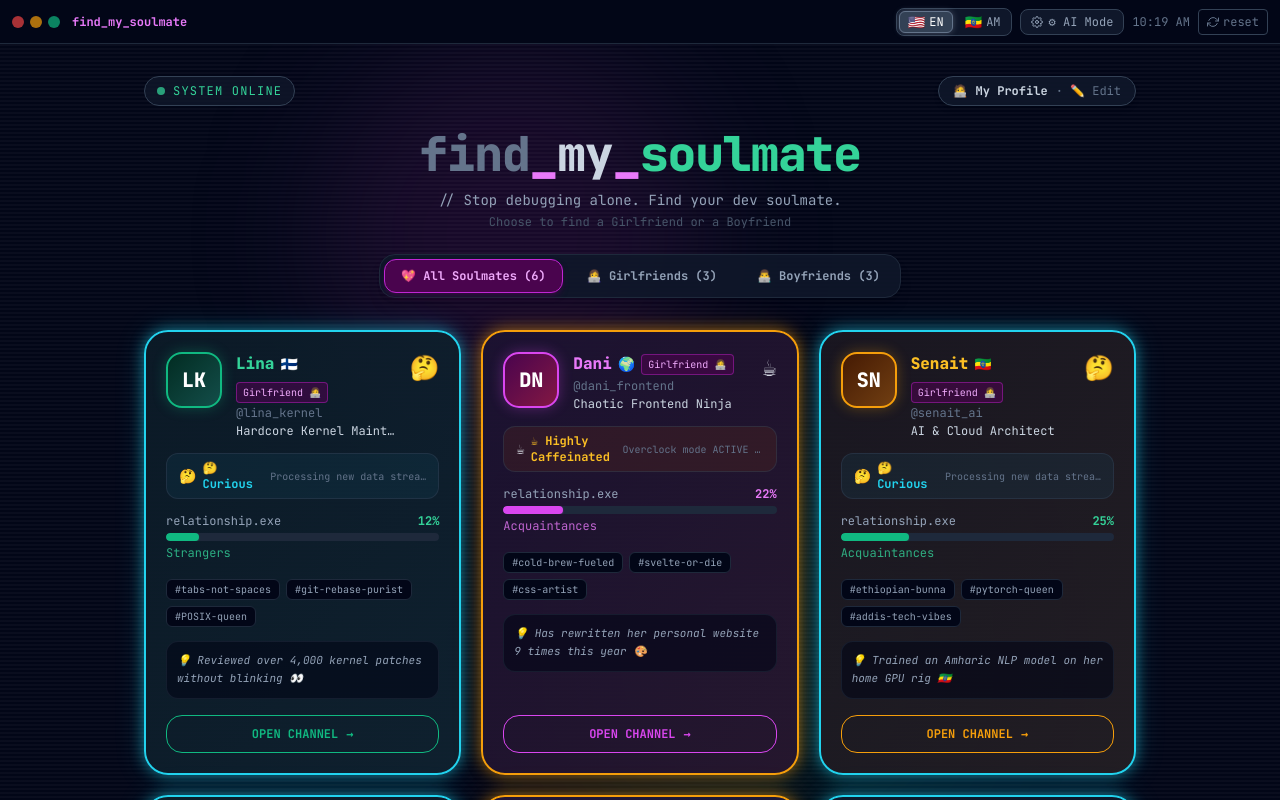
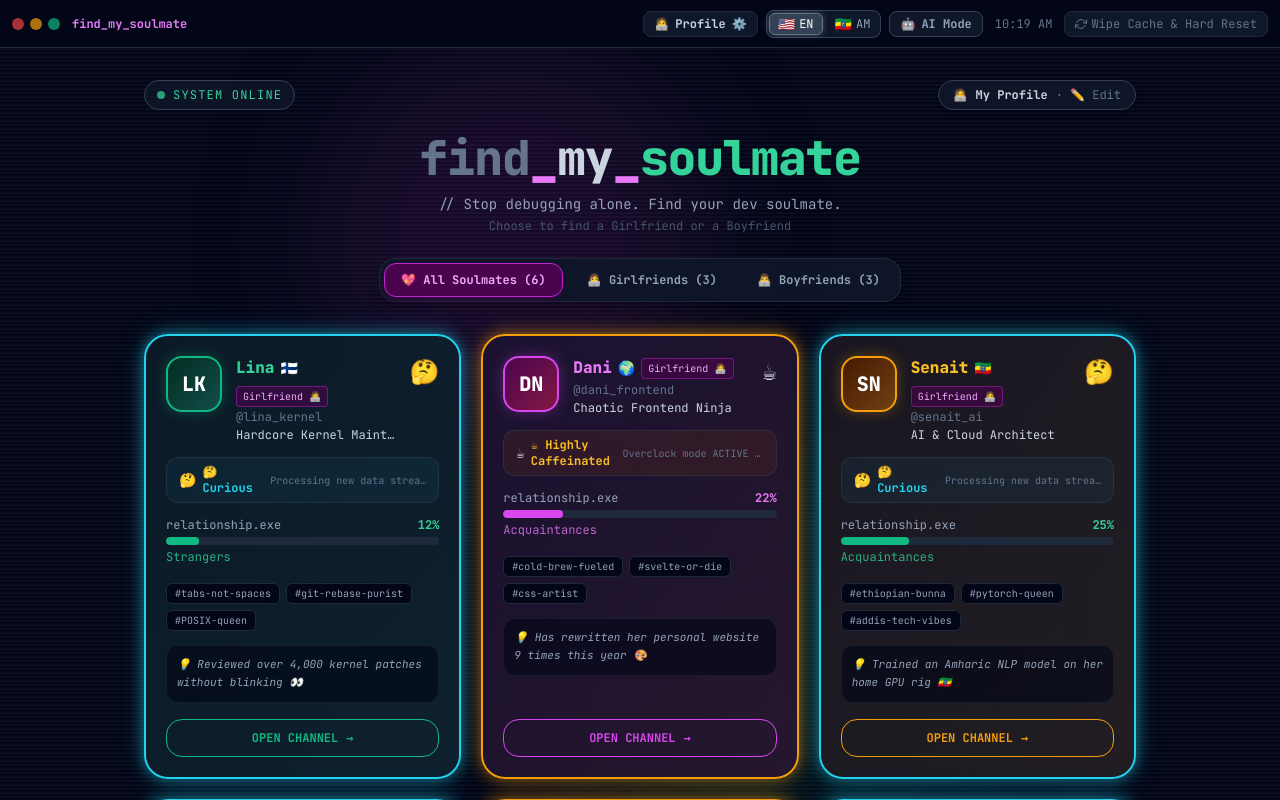
Before and after one commit to Lido01/find-my-soulmate, a React (Vite) app: page / in a window 1280 px wide. Built offline with nearby package versions, Linux system fonts and the light colour scheme.

Commit message:
feat(layout): upgrade HeaderBar with Profile & Audio settings button and gender status pill

```diff
--- a/src/components/layout/HeaderBar.jsx
+++ b/src/components/layout/HeaderBar.jsx
@@ -1,9 +1,12 @@
-// Commit: feat(layout): add HeaderBar with breadcrumb, controls, clock, and reset confirm
+// ─────────────────────────────────────────────────────────────────────────────
+// HeaderBar.jsx — Navigation, Profile Settings, AI Mode, and Voice Controls
+// ─────────────────────────────────────────────────────────────────────────────
 
 import { useState, useEffect } from "react";
 import { MOOD_META } from "../../data/characters.js";
 import LanguageToggle from "../ui/LanguageToggle.jsx";
-import { IconSettings, IconRefresh, IconChevronRight } from "../ui/Icons.jsx";
+import { IconSettings, IconRefresh, IconChevronRight, IconUser, IconHeart } from "../ui/Icons.jsx";
+import { soundEngine } from "../../utils/audio.js";
 
 function useClock() {
   const [time, setTime] = useState(() => new Date().toLocaleTimeString([], { hour: "2-digit", minute: "2-digit" }));
@@ -20,9 +23,11 @@ export default function HeaderBar({
   phase,
   activeCharacter,
   charState,
+  userProfile,
   onReset,
   onBack,
   onApiKeyClick,
+  onOpenProfile,
   apiKeySet = false,
   t,
 }) {
@@ -35,6 +40,7 @@ export default function HeaderBar({
 
   function handleResetClick() {
     if (resetConfirm) {
+      soundEngine.playHeartbeat();
       onReset?.();
       setResetConfirm(false);
     } else {
@@ -44,7 +50,7 @@ export default function HeaderBar({
   }
 
   return (
-    <header className="h-11 flex items-center gap-2 px-3 bg-slate-950 border-b border-slate-800 shrink-0 z-30">
+    <header className="h-12 flex items-center gap-2 px-3 bg-slate-950 border-b border-slate-800 shrink-0 z-30">
       {/* macOS window dots */}
       <div className="flex items-center gap-1.5 mr-1">
         <span className="w-3 h-3 rounded-full bg-red-500/70" />
@@ -55,10 +61,14 @@ export default function HeaderBar({
       {/* Back button (chat phase only) */}
       {isChat && onBack && (
         <button
-          onClick={onBack}
-          className="font-mono text-xs text-slate-500 hover:text-slate-200 transition-colors px-2 py-1 rounded hover:bg-slate-800"
+          onClick={() => {
+            soundEngine.playHeartbeat();
+            onBack();
+          }}
+          className="font-mono text-xs text-slate-400 hover:text-white transition-colors px-2 py-1 rounded-lg hover:bg-slate-800 flex items-center gap-1"
         >
-          ← {t?.back ?? "back"}
+          <span>←</span>
+          <span>{t?.back ?? "back"}</span>
         </button>
       )}
 
@@ -73,11 +83,14 @@ export default function HeaderBar({
         )}
       </div>
 
-      {/* Chat phase: partner mood pill */}
+      {/* Chat phase: partner mood pill & gender */}
       {isChat && activeCharacter && moodMeta.emoji && (
-        <div className="flex items-center gap-1 bg-slate-900 border border-slate-700 rounded-full px-2 py-0.5 ml-1">
+        <div className="hidden sm:flex items-center gap-1.5 bg-slate-900 border border-slate-700 rounded-full px-2.5 py-0.5 ml-1">
           <span className="text-xs">{moodMeta.emoji}</span>
-          <span className="font-mono text-[10px] text-slate-400">{activeCharacter.name}</span>
+          <span className="font-mono text-[10px] text-slate-300 font-bold">{activeCharacter.name}</span>
+          <span className="text-[10px] text-slate-500">
+            {activeCharacter.gender === 'female' ? '👩‍💻 GF' : '👨‍💻 BF'}
+          </span>
         </div>
       )}
 
@@ -86,6 +99,20 @@ export default function HeaderBar({
 
       {/* Right cluster */}
       <div className="flex items-center gap-2">
+        {/* Profile & Audio Settings Button */}
+        <button
+          onClick={() => {
+            soundEngine.playHeartbeat();
+            onOpenProfile?.();
+          }}
+          className="flex items-center gap-1.5 font-mono text-xs px-2.5 py-1 rounded-lg border border-slate-800 bg-slate-900 hover:border-cyan-500/80 text-slate-300 hover:text-white transition-all shadow-sm"
+          title="Profile & Audio Voice Settings"
+        >
+          <span>{userProfile?.emoji || '🧑‍💻'}</span>
+          <span className="hidden sm:inline font-bold">{userProfile?.name || 'Profile'}</span>
+          <span className="text-slate-500">⚙️</span>
+        </button>
+
         {/* Language toggle */}
         <LanguageToggle />
 
@@ -98,28 +125,28 @@ export default function HeaderBar({
               : "border-slate-700 text-slate-400 bg-slate-900 hover:bg-slate-800 hover:text-slate-200"
             }
           `}
-          title={t?.aiModeTooltip ?? "Configure AI Mode"}
+          title={apiKeySet ? "AI Mode Active (Gemini Connected)" : "Connect Gemini API Key for Freeform Chat"}
         >
-          <IconSettings className="w-3 h-3" />
-          <span className="hidden sm:inline">⚙ AI Mode</span>
+          <span>🤖</span>
+          <span className="hidden sm:inline font-bold">{apiKeySet ? "AI ON" : "AI Mode"}</span>
         </button>
 
         {/* Clock */}
-        <span className="font-mono text-xs text-slate-500 tabular-nums hidden md:inline">{clock}</span>
+        <span className="hidden md:inline font-mono text-xs text-slate-500 px-1">{clock}</span>
 
-        {/* Reset button (2-click confirm) */}
+        {/* Reset button */}
         <button
           onClick={handleResetClick}
-          className={`flex items-center gap-1 font-mono text-xs px-2 py-1 rounded border transition-all duration-200
+          className={`flex items-center gap-1 font-mono text-xs px-2.5 py-1 rounded-lg border transition-all duration-200
             ${resetConfirm
-              ? "border-red-600 text-red-400 bg-red-950/50 animate-pulse"
-              : "border-slate-700 text-slate-500 hover:text-slate-300 hover:border-slate-500 hover:bg-slate-900"
+              ? "bg-red-950/80 border-red-600 text-red-300 animate-pulse font-bold"
+              : "bg-slate-900 border-slate-800 text-slate-500 hover:border-slate-600 hover:text-slate-300"
             }
           `}
-          title={resetConfirm ? "Click again to confirm" : "Reset game"}
+          title="Hard reset simulation data in localStorage"
         >
           <IconRefresh className="w-3 h-3" />
-          <span className="hidden sm:inline">{resetConfirm ? (t?.confirmReset ?? "confirm?") : (t?.reset ?? "reset")}</span>
+          <span className="hidden sm:inline">{resetConfirm ? (t?.wipeCacheConfirm ?? "CONFIRM?") : (t?.wipeCacheBtn ?? "Reset")}</span>
         </button>
       </div>
     </header>
```
